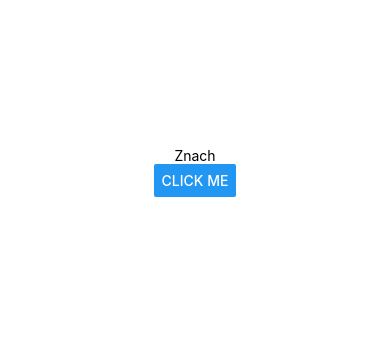
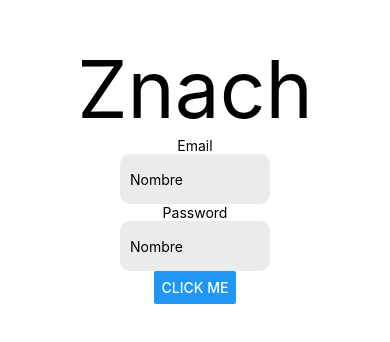
Before and after one commit to roblesoft/Znach, a React Native app: screen / in a window 390 px wide. Shown: the part 250-592 px from the top of the page. Built offline with nearby package versions, Linux system fonts and the light colour scheme.

Commit message:
formularios

```diff
--- a/App.js
+++ b/App.js
@@ -1,27 +1,48 @@
 import React from 'react';
 import axios from 'axios'
-import { StyleSheet, Text, View, Button } from 'react-native';
+import { StyleSheet, Text, View, Button, TextInput } from 'react-native';
 
 export default class App extends React.Component {
+  constructor(props){
+    super(props)
+    this.state = {email: '',
+                  password: ''}
+    this.text = ''
+  }
+  buttonClicked = () => {
+
+    const data = this.state
+    axios.post('http://polar-savannah-83006.herokuapp.com/publications', {
+      email: data.email, password: data.password} )
+
+      .then( response => {
+          console.log(response)
+        })
+        .catch(error  => {
+          console.log(error)
+        })
+  }
   render() {
     return (
       <View style={styles.container}>
-        <Text>Znach</Text>
-        <Button title="click me" onPress={buttonClicked}/>
+        <View style={styles.titleStyle}><Text style={styles.header}>Znach</Text></View>
+        <Text>Email</Text>
+        <TextInput
+          style={styles.input}
+          placeholder="Nombre"
+          onChangeText={(text) => this.setState({text})}
+        />
+        <Text>Password</Text>
+        <TextInput
+          style={styles.input}
+          placeholder="Nombre"
+          onChangeText={(text) => this.setState({password})}
+        />
+        <Button title="click me" onPress={this.buttonClicked}/>
+
       </View>
     );
   }
-}
-
-const buttonClicked= () => {
-  alert('has pulsado')
-  axios.get('http://polar-savannah-83006.herokuapp.com/publications').
-    then( response => {
-      console.log(response.data)
-    })
-    .catch(error  => {
-      console.log(error)
-    })
 }
 
 const styles = StyleSheet.create({
@@ -31,4 +52,25 @@ const styles = StyleSheet.create({
     alignItems: 'center',
     justifyContent: 'center',
   },
+  titleStyle: {
+    alignItems: 'center',
+
+    justifyContent: 'center'
+  },
+  header: {
+    fontSize: 80,
+  },
+  input: {
+    height: 40,
+    backgroundColor: '#ebebeb',
+    paddingLeft: 10,
+    paddingRight: 10,
+    paddingBottom: 5,
+    paddingTop: 5,
+    width: 150,
+    height: 50,
+    borderRadius: 10
+
+
+  }
 });
```
